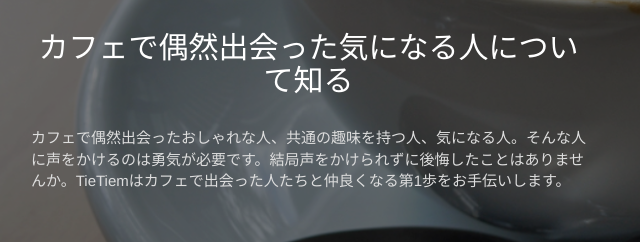
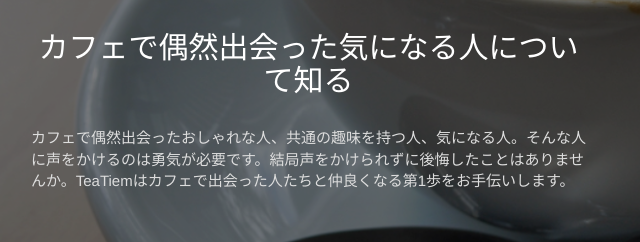
Before and after one commit to ISD427/tea-tiem_lp, a plain HTML site: page index.html in a window 1280 px wide. Shown: the part 1940-2182 px from the top of the page, 39-679 px from the left. Drawn offline with nearby package versions, Linux system fonts and the light colour scheme.

Commit message:
誤字修正

```diff
--- a/index.html
+++ b/index.html
@@ -35,7 +35,7 @@
             <div class="row">
                 <div class="col-md-6 description">
                     <h2>カフェで偶然出会った気になる人について知る</h2>
-                    <p>カフェで偶然出会ったおしゃれな人、共通の趣味を持つ人、気になる人。そんな人に声をかけるのは勇気が必要です。結局声をかけられずに後悔したことはありませんか。TieTiemはカフェで出会った人たちと仲良くなる第1歩をお手伝いします。</p>
+                    <p>カフェで偶然出会ったおしゃれな人、共通の趣味を持つ人、気になる人。そんな人に声をかけるのは勇気が必要です。結局声をかけられずに後悔したことはありませんか。TeaTiemはカフェで出会った人たちと仲良くなる第1歩をお手伝いします。</p>
                 </div>
                 <div class="col-md-6 screen">
                     <img id="checkin" src="images/search.png" alt="">
```
